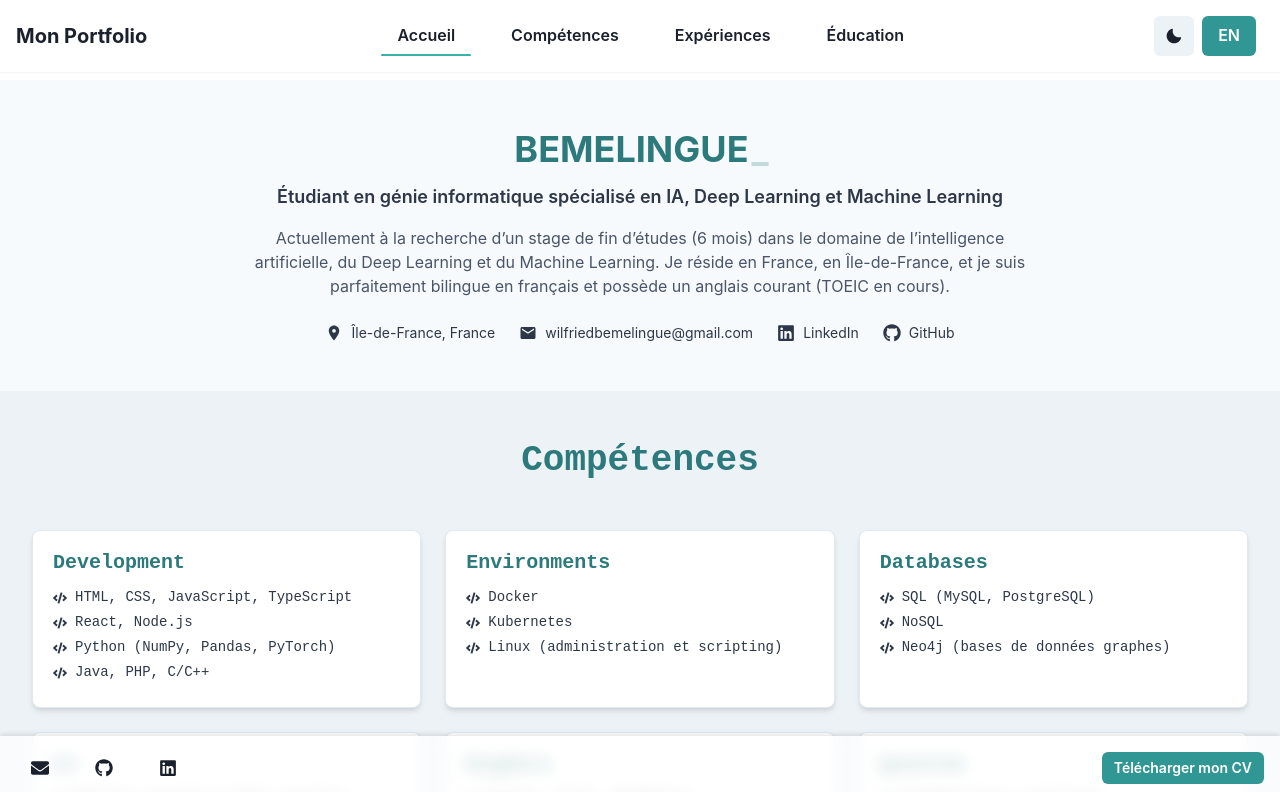
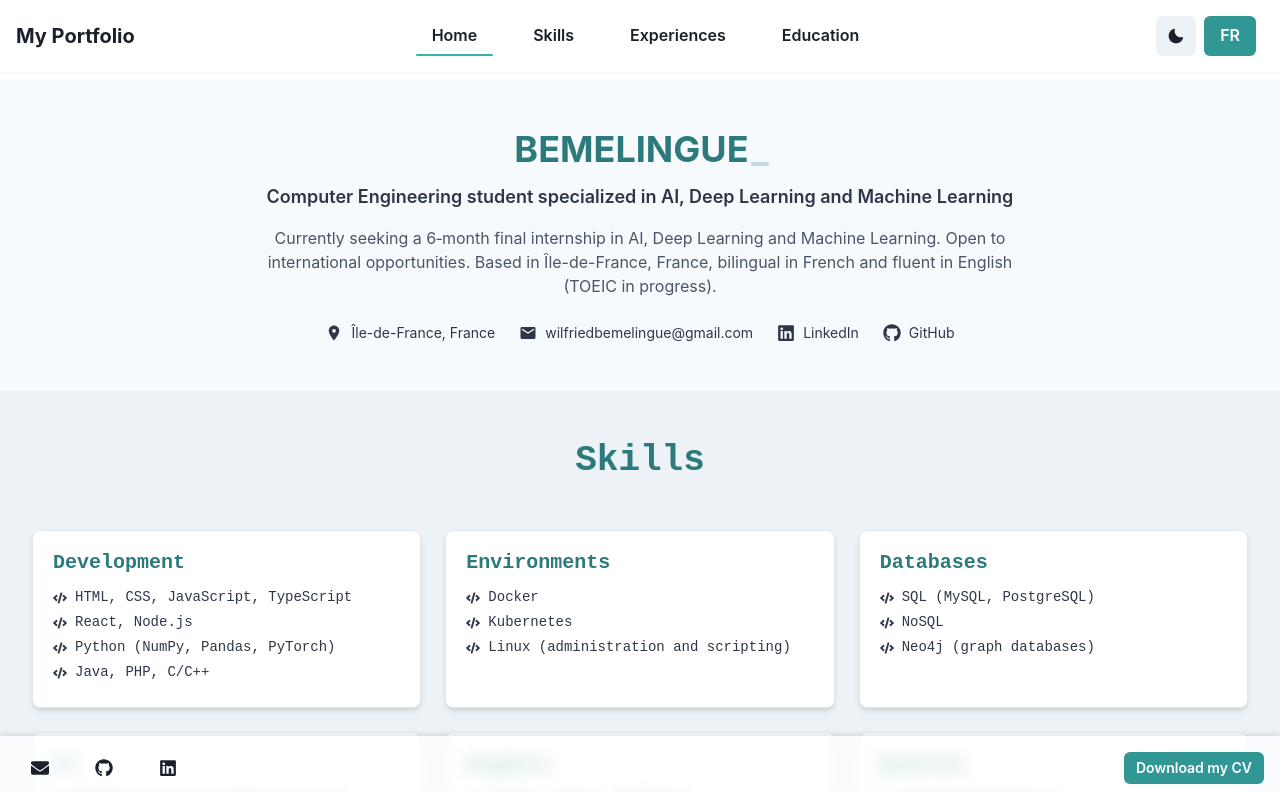
Before and after one commit to Wildrey237/wildrey237.github.io, a React (Vite) app: page / in a window 1280 px wide. Shown: the top 792 px of the page. Built offline with nearby package versions, Linux system fonts and the light colour scheme.

Commit message:
Add language detection to i18n configuration and update fallback language

```diff
--- a/package.json
+++ b/package.json
@@ -17,6 +17,7 @@
     "@emotion/styled": "^11.14.1",
     "framer-motion": "^12.23.9",
     "i18next": "^25.3.2",
+    "i18next-browser-languagedetector": "^8.2.0",
     "react": "^19.1.0",
     "react-dom": "^19.1.0",
     "react-i18next": "^15.6.1",
--- a/src/i18n.js
+++ b/src/i18n.js
@@ -1,5 +1,6 @@
 import i18n from "i18next";
-import {initReactI18next} from "react-i18next";
+import { initReactI18next } from "react-i18next";
+import LanguageDetector from "i18next-browser-languagedetector";
 
 const resources = {
     fr: {
@@ -25,11 +26,16 @@ const resources = {
 };
 
 i18n
+    .use(LanguageDetector)
     .use(initReactI18next)
     .init({
         resources,
-        lng: "fr", // langue par défaut
-        fallbackLng: "fr",
+        fallbackLng: "en",
+        detection: {
+            // ordre de détection
+            order: ["querystring", "localStorage", "cookie", "navigator", "htmlTag"],
+            caches: ["localStorage", "cookie"], // mémorise la langue choisie
+        },
         interpolation: {
             escapeValue: false
         }
```
Also changed, not shown: 1 other file (tests, documents, lock files or other folders).
